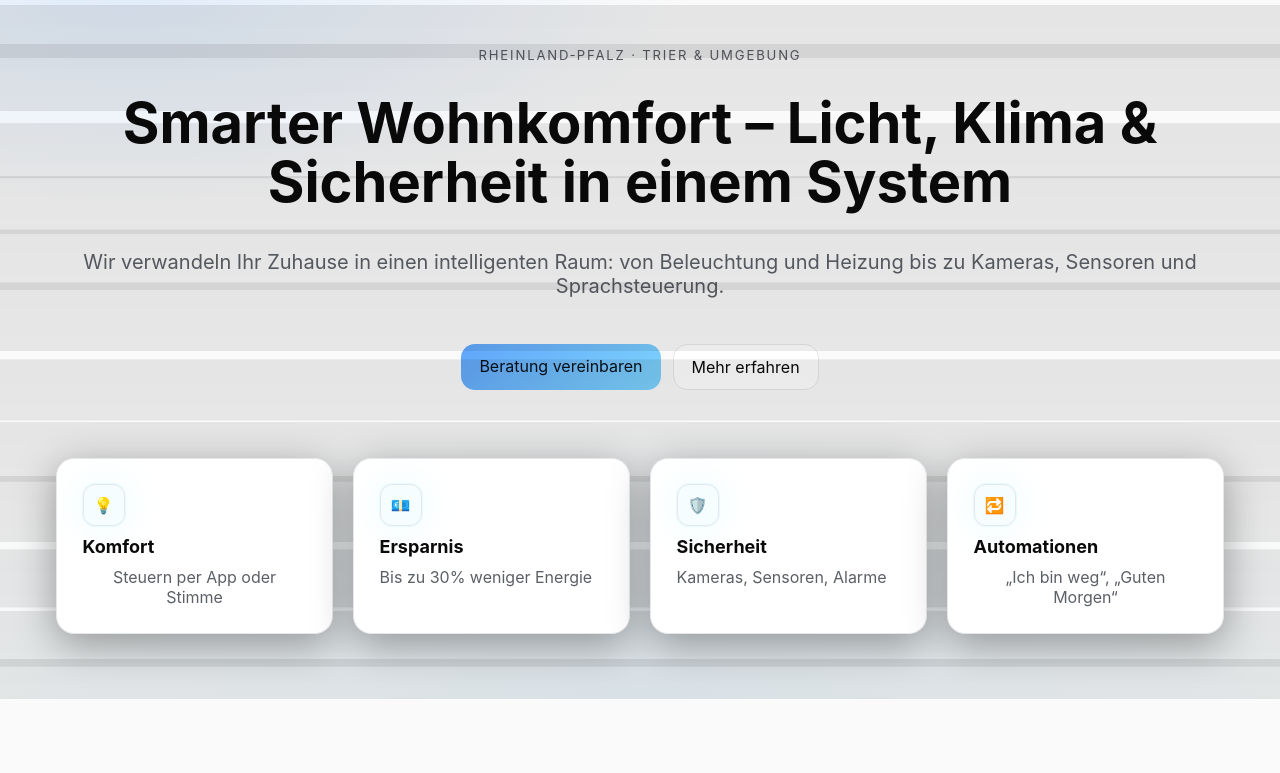
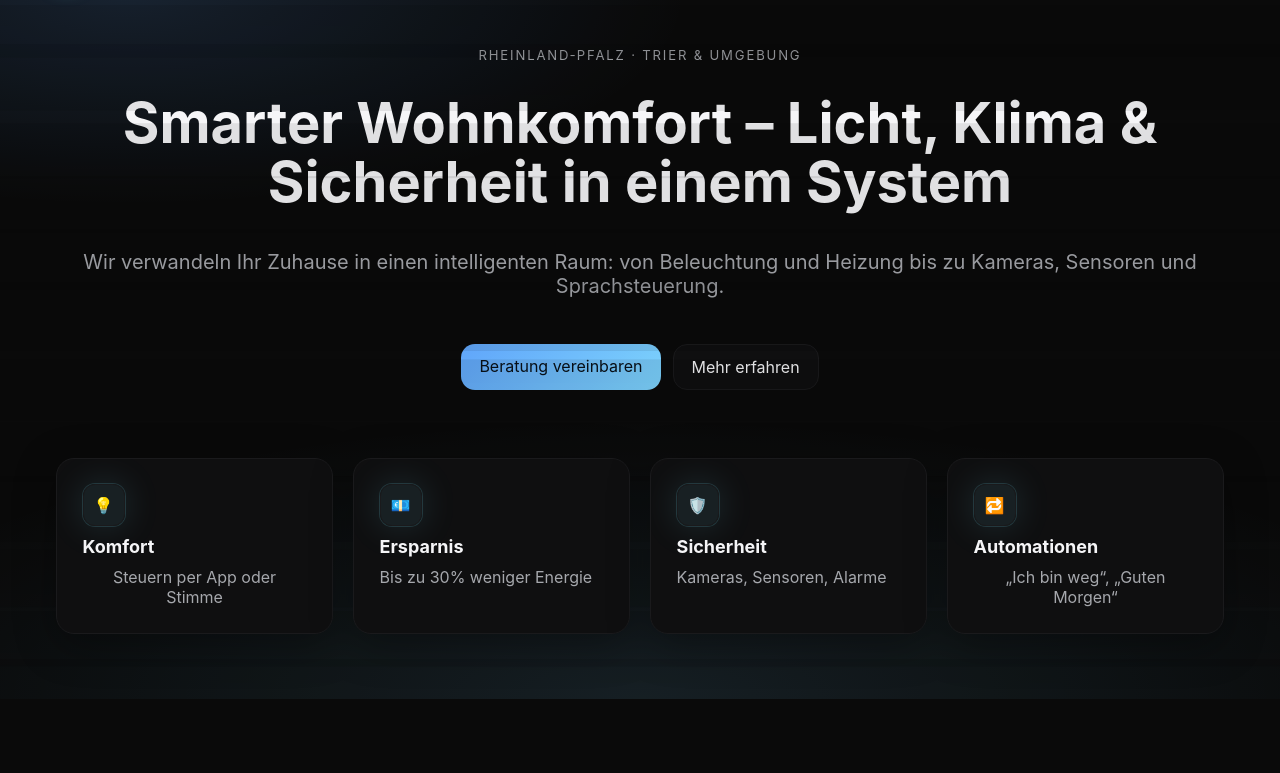
Before and after one commit to noooreality/Smart-Home-Trier, a plain HTML site: page index.html in a window 1280 px wide. Shown: the part 46-819 px from the top of the page. Drawn offline with Linux system fonts and the light colour scheme.

Commit message:
Update index.html

```diff
--- a/index.html
+++ b/index.html
@@ -3,7 +3,7 @@
 <head>
   <meta charset="UTF-8" />
   <meta name="viewport" content="width=device-width, initial-scale=1, viewport-fit=cover" />
-  <meta name="color-scheme" content="dark light" />
+  <meta name="color-scheme" content="dark" />
   <title>Smart Home Rheinland‑Pfalz – Komfort, Sicherheit, Ersparnis</title>
   <meta name="description" content="Wir planen und installieren Smart‑Home‑Lösungen in Trier & Rheinland‑Pfalz: Beleuchtung, Klima, Sicherheit, Automationen und Sprachsteuerung."/>
   <style>
@@ -11,6 +11,7 @@
        Design Tokens
     ========================================= */
     :root {
+      color-scheme: dark;
       --bg: #0a0a0a;            /* Tiefes Schwarz */
       --bg-elev: #0f0f10;       /* Erhöhte Flächen */
       --fg: #f5f5f7;            /* Text hell */
@@ -25,16 +26,6 @@
       --maxw: 1200px;
       --shadow-soft: 0 10px 40px rgba(0,0,0,.35);
       --ring: 0 0 0 1px rgba(124, 231, 255, .15), 0 0 36px rgba(124, 231, 255, .15);
-    }
-
-    @media (prefers-color-scheme: light){
-      :root {
-        --bg: #fafafa;
-        --bg-elev: #ffffff;
-        --fg: #0a0a0a;
-        --muted: #5b5f66;
-        --stroke: #e6e7eb;
-      }
     }
 
     * { box-sizing: border-box; }
```
